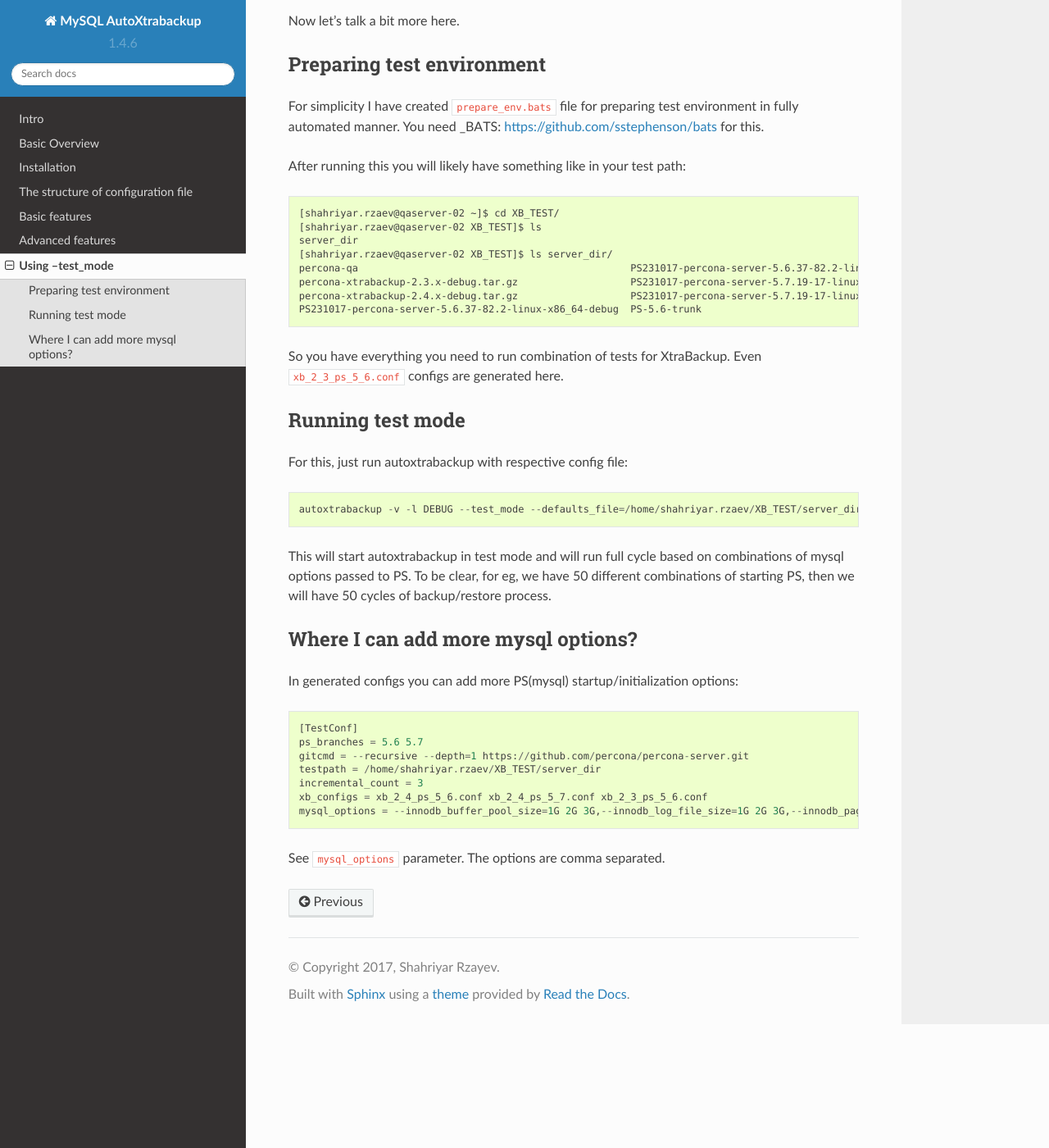
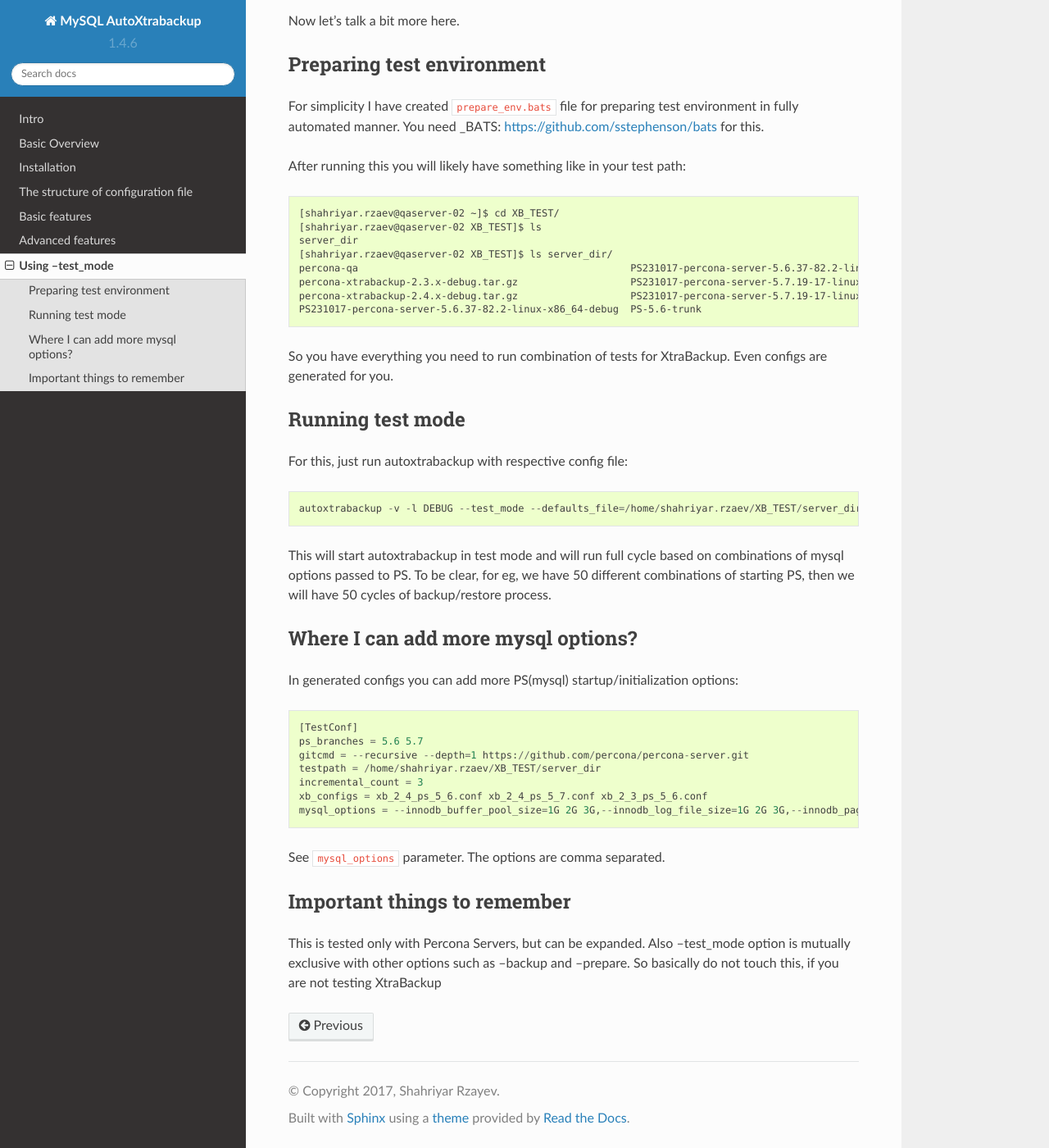
Before and after one commit to ShahriyarR/MySQL-AutoXtraBackup, a Sphinx documentation site: the page built from docs/test_mode.rst, in a window 1280 px wide and 1400 px high, scrolled down 530 px. Shown: the whole window at 82% size. Built offline with Sphinx 7.4.7 and the Read the Docs theme 2.0.0, drawn with Linux system fonts in a browser that asks for light colours.

Commit message:
Added few more notes

```diff
--- a/docs/test_mode.rst
+++ b/docs/test_mode.rst
@@ -38,7 +38,7 @@ After running this you will likely have something like in your test path:
         percona-xtrabackup-2.4.x-debug.tar.gz                   PS231017-percona-server-5.7.19-17-linux-x86_64-debug.tar.gz    PS-5.7-trunk_dbg  xb_2_4_ps_5_7.conf
         PS231017-percona-server-5.6.37-82.2-linux-x86_64-debug  PS-5.6-trunk                                                   target
 
-So you have everything you need to run combination of tests for XtraBackup. Even ``xb_2_3_ps_5_6.conf`` configs are generated here.
+So you have everything you need to run combination of tests for XtraBackup. Even configs are generated for you.
 
 
 Running test mode
@@ -70,3 +70,11 @@ In generated configs you can add more PS(mysql) startup/initialization options:
     mysql_options = --innodb_buffer_pool_size=1G 2G 3G,--innodb_log_file_size=1G 2G 3G,--innodb_page_size=4K 8K 16K 32K 64K
 
 See ``mysql_options`` parameter. The options are comma separated.
+
+
+Important things to remember
+-----------------------------
+
+This is tested only with Percona Servers, but can be expanded.
+Also --test_mode option is mutually exclusive with other options such as --backup and --prepare.
+So basically do not touch this, if you are not testing XtraBackup
```
